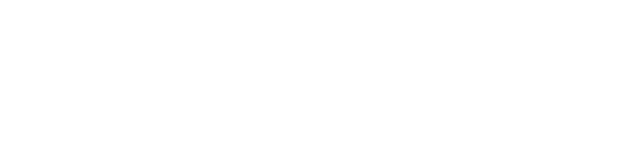
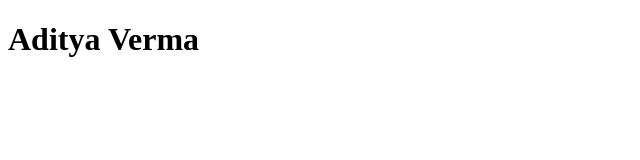
Before and after one commit to vermaadigit/Word-Press, a plain HTML site: page index.html in a window 1280 px wide. Shown: the whole page, without its empty margins (0-640 px from the left). Drawn offline with Linux system fonts and the light colour scheme.

Commit message:
Added H1 Tag

```diff
--- a/index.html
+++ b/index.html
@@ -6,6 +6,6 @@
     <title>Document</title>
 </head>
 <body>
-
+    <h1>Aditya Verma</h1>
 </body>
 </html>
```
